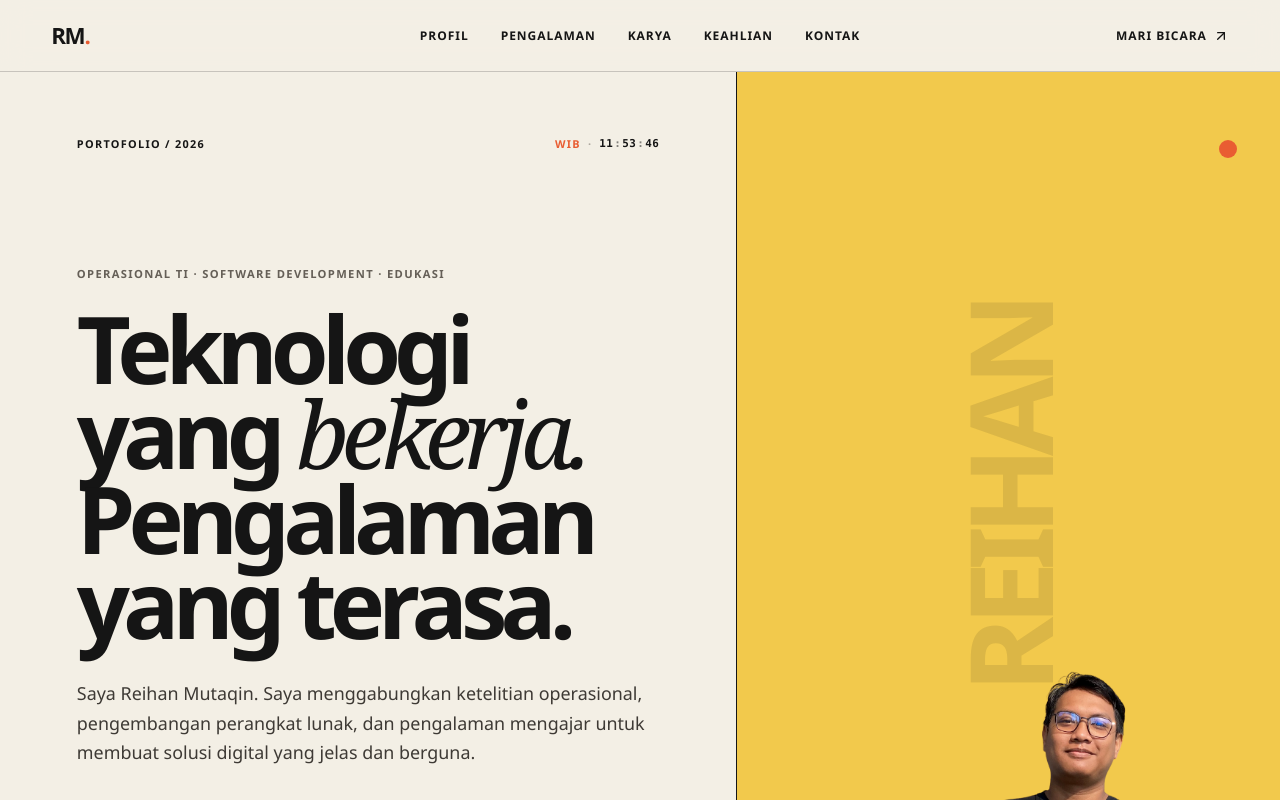
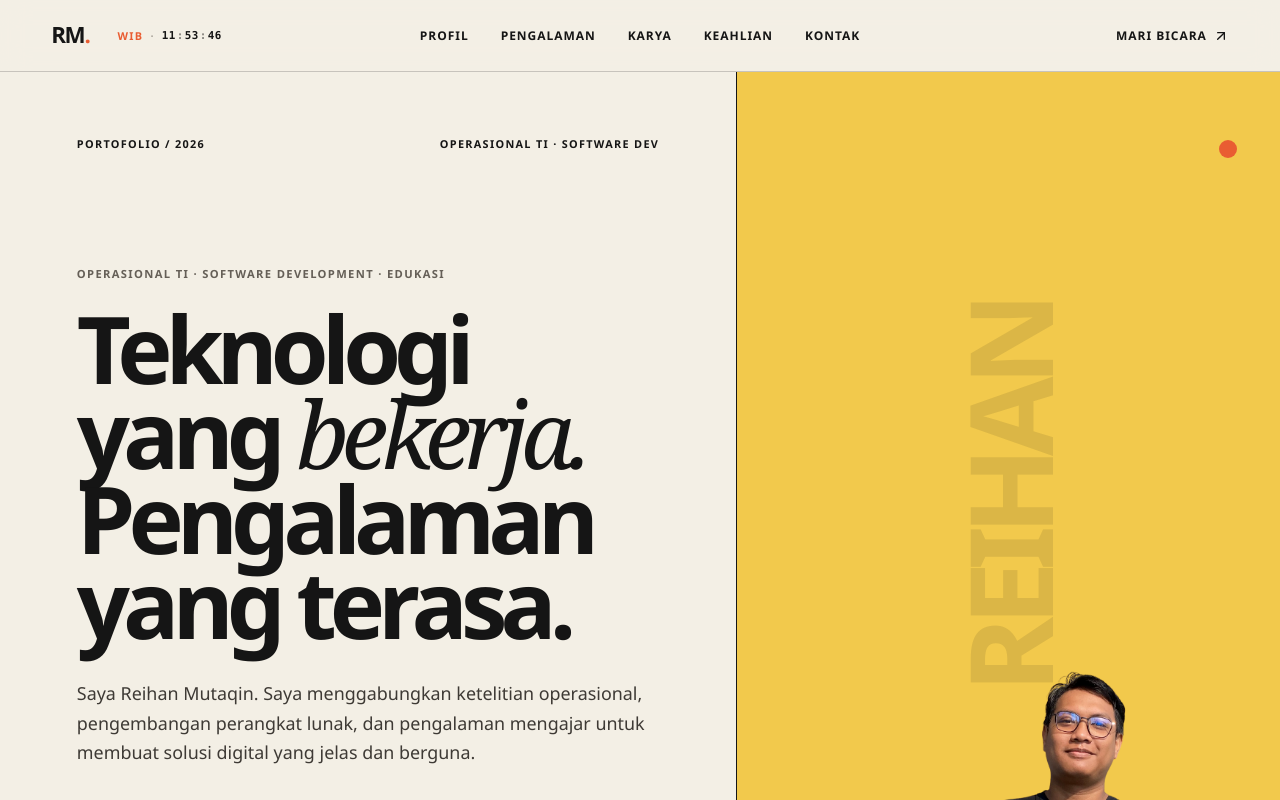
Before and after one commit to ReihanMutaqin/reihan, a React (Vite) app: page / in a window 1280 px wide. Shown: the top 800 px of the page. Built offline with nearby package versions, Linux system fonts and the light colour scheme.

Commit message:
feat: pindahkan jam realtime ke topbar di sebelah kanan logo RM dengan jarak proporsional

```diff
--- a/src/App.tsx
+++ b/src/App.tsx
@@ -426,9 +426,12 @@ function App() {
       </a>
 
       <header className="topbar">
-        <a className="brand" href="#utama" aria-label="Kembali ke awal">
-          RM<span>.</span>
-        </a>
+        <div className="topbar__left">
+          <a className="brand" href="#utama" aria-label="Kembali ke awal">
+            RM<span>.</span>
+          </a>
+          <RealTimeClock />
+        </div>
 
         <nav className="desktop-nav" aria-label="Navigasi utama">
           {navigation.map((item) => (
@@ -473,7 +476,7 @@ function App() {
           <div className="hero__copy">
             <div className="hero__topline">
               <p>Portofolio / {new Date().getFullYear()}</p>
-              <RealTimeClock />
+              <p>Operasional TI · Software Dev</p>
             </div>
 
             <div className="hero__content reveal is-visible">
--- a/src/index.css
+++ b/src/index.css
@@ -112,11 +112,18 @@ ul {
   backdrop-filter: blur(14px);
 }
 
+.topbar__left {
+  display: flex;
+  align-items: center;
+  gap: clamp(16px, 2.2vw, 28px);
+  justify-self: start;
+}
+
 .brand {
-  justify-self: start;
   font-size: 1.4rem;
   font-weight: 900;
   letter-spacing: -0.06em;
+  line-height: 1;
 }
 
 .brand span {
```
